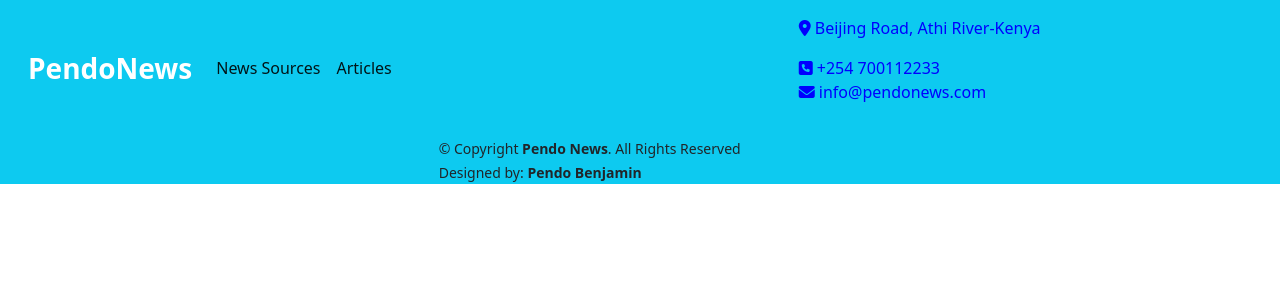
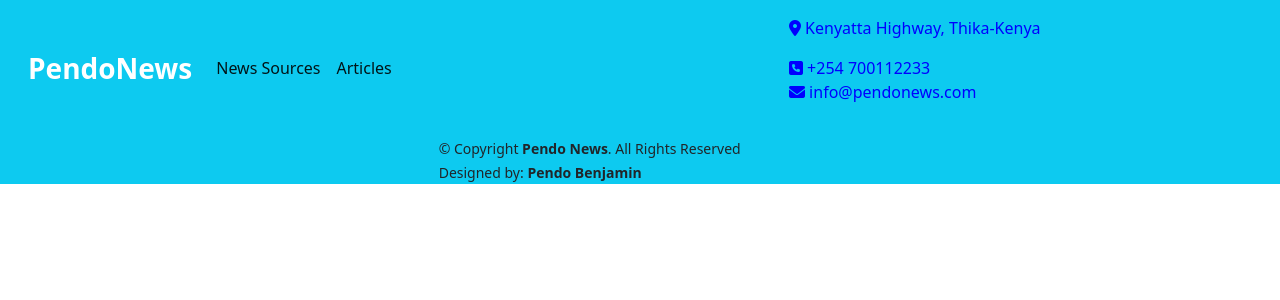
Before and after one commit to munga114/articles, a Flask app: template app/templates/base.html in a window 1280 px wide. Shown: the top 300 px of the page. Run offline with Flask 2, Linux system fonts and the light colour scheme; the template is opened without the code that fills it, so the values that code supplies are empty; some libraries are stand-ins or nearby versions.

Commit message:
edit footer

```diff
--- a/app/templates/base.html
+++ b/app/templates/base.html
@@ -24,7 +24,7 @@
           </div>
           <div class="row">
             <div class="location">
-                <p><i class="fa-solid fa-location-dot"></i> Beijing Road, Athi River-Kenya</p>
+                <p><i class="fa-solid fa-location-dot"></i> Kenyatta Highway, Thika-Kenya</p>
             </div>
             <div class="contact">
                 <p>
```
